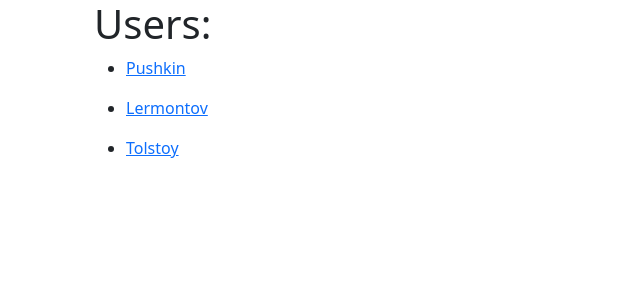
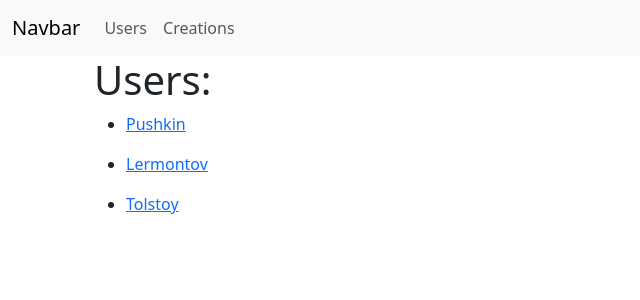
Before and after one commit to LuKirill/Flask-beginning, a Flask app: page /users/ in a window 1280 px wide. Shown: the top 300 px of the page, without its empty margins (0-640 px from the left). Run offline with Flask 3, Linux system fonts and the light colour scheme.

Commit message:
papers->creations, added navbar

```diff
--- a/blog/app.py
+++ b/blog/app.py
@@ -1,5 +1,5 @@
 from flask import Flask
-from blog.paper.views import paper
+from blog.creation.views import creation
 from blog.user.views import user
 
 
@@ -11,4 +11,4 @@ def create_app() -> Flask:
 
 def register_blueprints(app: Flask):
     app.register_blueprint(user)
-    app.register_blueprint(paper)
+    app.register_blueprint(creation)
--- a/blog/templates/base.html
+++ b/blog/templates/base.html
@@ -10,6 +10,7 @@
     {% block css %}{% endblock %}
 </head>
 <body>
+{% include "navbar.html"%}
 <div class="container">
     {% block body %}{% endblock %}
 </div>
--- a/blog/templates/navbar.html
+++ b/blog/templates/navbar.html
@@ -1,18 +1,19 @@
 <nav class="navbar navbar-expand-lg bg-body-tertiary">
   <div class="container-fluid">
     <a class="navbar-brand" href="#">Navbar</a>
-      <button class="navbar-toggler" type="button" data-bs-toggle="collapse" data-bs-target="#navbarNav" aria-controls="navbarNav" aria-expanded="false" aria-label="Toggle navigation">
+    <button class="navbar-toggler" type="button" data-bs-toggle="collapse" data-bs-target="#navbarSupportedContent"
+      aria-controls="navbarSupportedContent" aria-expanded="false" aria-label="Toggle navigation">
       <span class="navbar-toggler-icon"></span>
     </button>
-      <div class="collapse navbar-collapse" id="navbarNav">
-        <ul class="navbar-nav">
+    <div class="collapse navbar-collapse" id="navbarSupportedContent">
+      <ul class="navbar-nav me-auto mb-2 mb-lg-0">
         <li class="nav-item">
-            <a class="nav-link active" href="{{url_for('user.user_list') }}">Users</a>
+          <a class="nav-link" href="{{ url_for('user.user_list') }}">Users</a>
         </li>
         <li class="nav-item">
-            <a class="nav-link" href="{{url_for('paper.paper_list') }}">Papers</a>
+          <a class="nav-link" href="{{ url_for('creation.creation_list') }}">Creations</a>
         </li>
-        </ul>
+      </form>
     </div>
   </div>
 </nav>
```
Also changed, not shown: blog/creation/views.py (renamed from blog/paper/views.py, +11 -11 lines), blog/templates/creations/details.html (added, +11 -0 lines), blog/templates/creations/list.html (renamed from blog/templates/papers/list.html, +4 -4 lines), blog/templates/papers/details.html (deleted, +0 -11 lines), blog/creation/__init__.py (added). Lines whose indentation alone changed are shown as unchanged.
